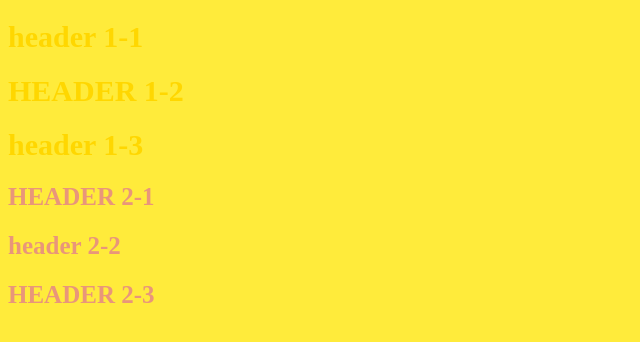
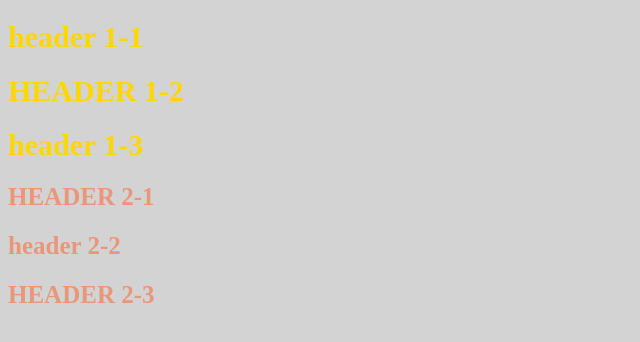
Before and after one commit to nightkun0/cartoon-hero-2, a plain HTML site: page tryingcss.html in a window 1280 px wide. Shown: the whole page, without its empty margins (0-640 px from the left). Drawn offline with Linux system fonts and the light colour scheme.

Commit message:
Update testc.css

```diff
--- a/testc.css
+++ b/testc.css
@@ -1,5 +1,5 @@
 body{
-	background-color: #ffeb3b;
+	background-color: lightgray;
 }
 h1 {
 color: gold; font-size: 30px;
```
